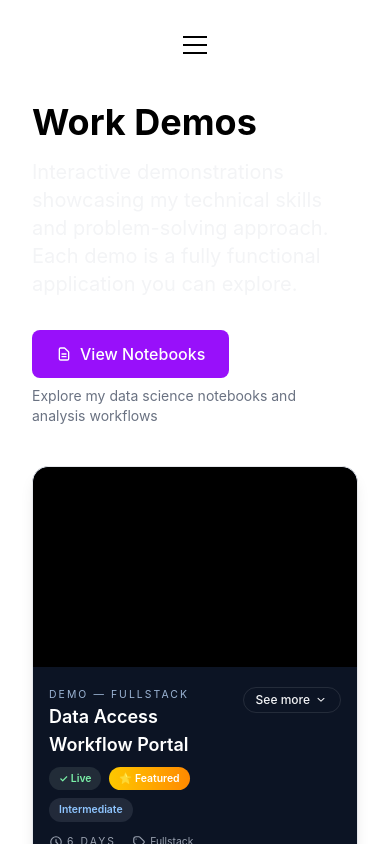
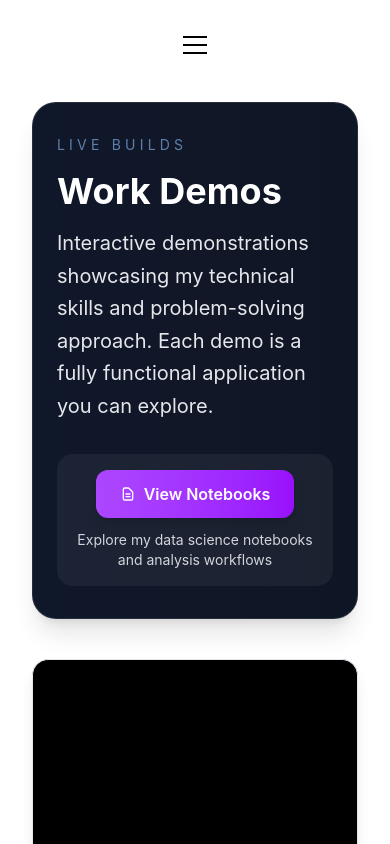
Before and after one commit to dillon-shearer/dillon-shearer-website, a Next.js app: page /demos in a window 390 px wide. Shown: the top 844 px of the page. Built offline with nearby package versions, Linux system fonts and the light colour scheme.

Commit message:
update demo cards v2 - mobile fixes + UI changes

```diff
--- a/app/components/demo-card.tsx
+++ b/app/components/demo-card.tsx
@@ -1,6 +1,7 @@
 'use client'
 
 import Link from 'next/link'
+import { useEffect, useState } from 'react'
 import { Demo } from '@/types/demo'
 
 interface DemoCardProps {
@@ -10,6 +11,16 @@ interface DemoCardProps {
 }
 
 export default function DemoCard({ demo, isExpanded, onToggle }: DemoCardProps) {
+  const [isMobileViewport, setIsMobileViewport] = useState(false)
+
+  useEffect(() => {
+    const mq = window.matchMedia('(max-width: 767px)')
+    const update = () => setIsMobileViewport(mq.matches)
+    update()
+    mq.addEventListener('change', update)
+    return () => mq.removeEventListener('change', update)
+  }, [])
+
   const isInProgress = demo.status !== 'live'
   const mobileOrderClass = demo.mobileReady ? 'order-first md:order-none' : ''
   const exploreHref = demo.slug === 'koreader-remote' ? '/koreader-remote' : `/demos/${demo.slug}`
@@ -17,6 +28,7 @@ export default function DemoCard({ demo, isExpanded, onToggle }: DemoCardProps)
   const queryJoiner = previewBase.includes('?') ? '&' : '?'
   const previewSrc = `${previewBase}${queryJoiner}embed=1&nosplash=1`
   const detailsId = `${demo.slug}-details`
+  const mobileBlocked = !demo.mobileReady && isMobileViewport
   const frameScaleClasses = isExpanded
     ? 'scale-[0.48] sm:scale-[0.54] md:scale-[0.6]'
     : 'scale-[0.22] sm:scale-[0.26] md:scale-[0.3]'
@@ -48,8 +60,11 @@ export default function DemoCard({ demo, isExpanded, onToggle }: DemoCardProps)
         <div className="pointer-events-none absolute inset-0 bg-gradient-to-t from-black/60 via-transparent to-transparent" />
         <Link
           href={exploreHref}
-          className="absolute inset-0 z-10 flex items-end justify-end bg-gradient-to-t from-black/80 via-transparent to-transparent opacity-0 transition-opacity duration-300 hover:opacity-100 focus-visible:opacity-100"
+          className={`absolute inset-0 z-10 flex items-end justify-end bg-gradient-to-t from-black/80 via-transparent to-transparent transition-opacity duration-300 ${
+            mobileBlocked ? 'pointer-events-none opacity-0' : 'opacity-0 hover:opacity-100 focus-visible:opacity-100'
+          }`}
           aria-label={`Open ${demo.title} demo`}
+          tabIndex={mobileBlocked ? -1 : 0}
         >
           <span className="mb-3 mr-3 rounded-full bg-white/15 px-3 py-1 text-xs font-medium tracking-wide text-white backdrop-blur">
             Open demo
@@ -94,10 +109,13 @@ export default function DemoCard({ demo, isExpanded, onToggle }: DemoCardProps)
           </div>
           <button
             type="button"
-            onClick={onToggle}
+            onClick={mobileBlocked ? undefined : onToggle}
             aria-expanded={isExpanded}
             aria-controls={detailsId}
-            className="inline-flex items-center gap-1 rounded-full border border-white/10 px-3 py-1 text-xs font-medium text-gray-100 transition-colors duration-200 hover:border-blue-300 hover:text-blue-200 focus-visible:outline-none focus-visible:ring-2 focus-visible:ring-blue-400"
+            aria-disabled={mobileBlocked}
+            className={`inline-flex items-center gap-1 rounded-full border border-white/10 px-3 py-1 text-xs font-medium text-gray-100 transition-colors duration-200 focus-visible:outline-none focus-visible:ring-2 focus-visible:ring-blue-400 ${
+              mobileBlocked ? 'cursor-not-allowed opacity-50' : 'hover:border-blue-300 hover:text-blue-200'
+            }`}
           >
             {isExpanded ? 'Close' : 'See more'}
             <svg
--- a/app/demos/page.tsx
+++ b/app/demos/page.tsx
@@ -20,31 +20,34 @@ export default function DemosPage() {
     <div className="min-h-screen">
       <div className="max-w-7xl mx-auto px-6 py-8">
         {/* Header Section */}
-        <div className="mb-10 flex flex-col gap-8 lg:flex-row lg:items-end lg:justify-between">
-          <div className="max-w-3xl">
-            <h1 className="text-4xl font-bold mb-4 text-left">
+        <div className="mb-10 rounded-3xl border border-white/10 bg-gradient-to-r from-[#0f172a] via-[#111727] to-[#0e1524] px-6 py-8 shadow-xl">
+          <div className="flex flex-col gap-8 lg:flex-row lg:items-center lg:justify-between">
+            <div className="max-w-3xl space-y-4">
+              <p className="text-sm uppercase tracking-[0.3em] text-blue-300/60">Live builds</p>
+              <h1 className="text-4xl font-bold text-white">
                 Work Demos
               </h1>
-            <p className="text-xl text-left text-gray-100">
+              <p className="text-xl text-gray-200 leading-relaxed">
                 Interactive demonstrations showcasing my technical skills and problem-solving approach.
                 Each demo is a fully functional application you can explore.
               </p>
             </div>
 
             {/* View Notebooks Button */}
-          <div className="flex flex-col items-start lg:items-end">
+            <div className="flex w-full flex-col items-center gap-3 rounded-2xl bg-white/5 p-4 text-center lg:w-auto">
               <a
                 href="/jupyter"
-              className="inline-flex items-center px-6 py-3 bg-purple-600 text-white font-medium rounded-lg hover:bg-purple-700 transition-colors"
+                className="inline-flex items-center justify-center rounded-xl bg-gradient-to-r from-purple-500 to-purple-600 px-6 py-3 text-base font-semibold text-white shadow-lg transition-all duration-200 hover:translate-y-[-1px] hover:from-purple-400 hover:to-purple-600"
               >
                 <svg className="mr-2 w-4 h-4" fill="none" stroke="currentColor" viewBox="0 0 24 24">
                   <path strokeLinecap="round" strokeLinejoin="round" strokeWidth={2} d="M9 12h6m-6 4h6m2 5H7a2 2 0 01-2-2V5a2 2 0 012-2h5.586a1 1 0 01.707.293l5.414 5.414a1 1 0 01.293.707V19a2 2 0 01-2 2z" />
                 </svg>
                 View Notebooks
               </a>
-            <p className="text-sm text-gray-500 dark:text-gray-400 mt-2 text-left lg:text-right max-w-xs">
+              <p className="text-sm text-gray-300">
                 Explore my data science notebooks and analysis workflows
               </p>
+            </div>
           </div>
         </div>
 
--- a/middleware.ts
+++ b/middleware.ts
@@ -10,6 +10,7 @@ export function middleware(req: NextRequest) {
   const url = req.nextUrl
   const ua = req.headers.get('user-agent') || ''
   const path = url.pathname
+  const isEmbed = url.searchParams.get('embed') === '1'
 
   // Let crawlers through for SEO & link previews
   const isBot = /bot|crawler|spider|crawling|preview|facebookexternalhit|linkedinbot|twitterbot/i.test(ua)
@@ -17,7 +18,7 @@ export function middleware(req: NextRequest) {
 
   // Basic mobile detection
   const isMobile = /iphone|ipod|ipad|android|mobile|blackberry|iemobile|opera mini/i.test(ua)
-  if (!isMobile) return NextResponse.next() // always allow desktop
+  if (!isMobile || isEmbed) return NextResponse.next() // always allow desktop or iframe previews
 
   // Safety: if we're already on the warning page, do nothing
   if (path === '/demos/mobile-warning') return NextResponse.next()
```
Lines whose indentation alone changed are shown as unchanged.
